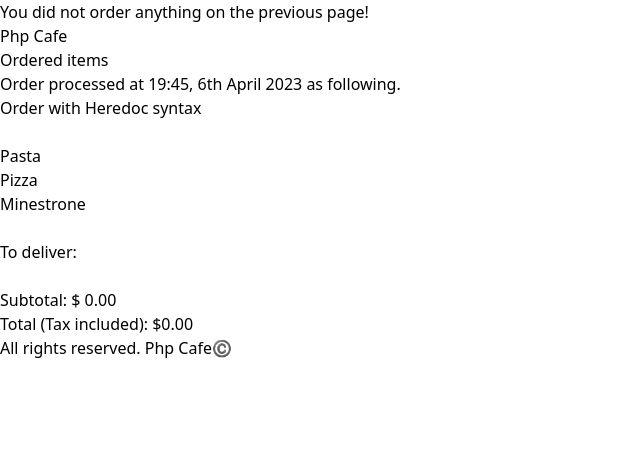
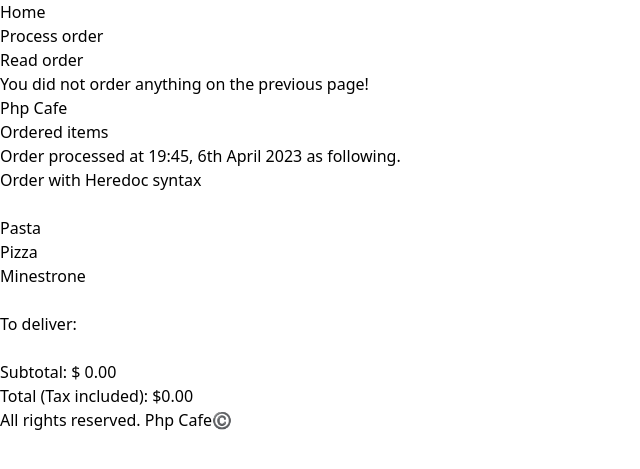
Before and after one commit to NafiurSiddiqui/php-cafe, a PHP site: page /processorder.php in a window 1280 px wide. Shown: the top 469 px of the page, without its empty margins (0-640 px from the left). Run offline with PHP 8.4, Linux system fonts and the light colour scheme; data that the repository does not hold is empty; style sheets or scripts are compiled from the project's sources.

Commit message:
nav added

```diff
--- a/src/input.css
+++ b/src/input.css
@@ -5,6 +5,10 @@
 @layer utilities {
 	.borderTest {
 		@apply border border-red-400;
+	}
+
+	.text-style {
+		@apply text-slate-500;
 	}
 
 	.header-1 {
--- a/src/layout/header.php
+++ b/src/layout/header.php
@@ -6,9 +6,25 @@
         <meta http-equiv="X-UA-Compatible" content="IE=edge" />
         <meta name="viewport" content="width=device-width, initial-scale=1.0" />
         <link href="../dist/output.css" rel="stylesheet" />
-        <title>Php Cafe - order</title>
+        <title> Php Cafe - order </title>
     </head>
 
-    <body class="h-screen flex justify-center items-center flex-col pt-8 relative">
 
-        <section class="border-2 border-slate-300 p-4 align-top h-min-[60%] w-[60%]">
+    <body class="h-screen flex items-center flex-col relative">
+        <nav class=" w-full ">
+            <ul class="flex p-4 justify-between w-[30rem]">
+                <li>
+                    <a href="../../../projects/cafe/src/index.php">Home</a>
+                </li>
+                <li>
+                    <a href="../../../projects/cafe/src/processorder.php">Process order</a>
+
+                </li>
+                <li>
+
+                    <a href="../../../projects/cafe/src/readorder.php">Read order</a>
+                </li>
+            </ul>
+        </nav>
+
+        <section class="border-2 border-slate-300 p-4 align-top mt-8 h-min-[60%] w-[60%]">
--- a/src/readorders.php
+++ b/src/readorder.php
@@ -1,6 +1,6 @@
 <?php
 
-include './layout/header.php';
+include_once './layout/header.php';
 
 //create a short variable
 
@@ -26,10 +26,10 @@ while(!feof($orderFile)) {
 }
 
 flock($orderFile, LOCK_UN);
-fclose($orderFle);
+fclose($orderFile);
 
 
 
 
 
-include './layout/footer.php';
+include_once './layout/footer.php';
```
Also changed, not shown: dist/output.css (+8 -12 lines).
